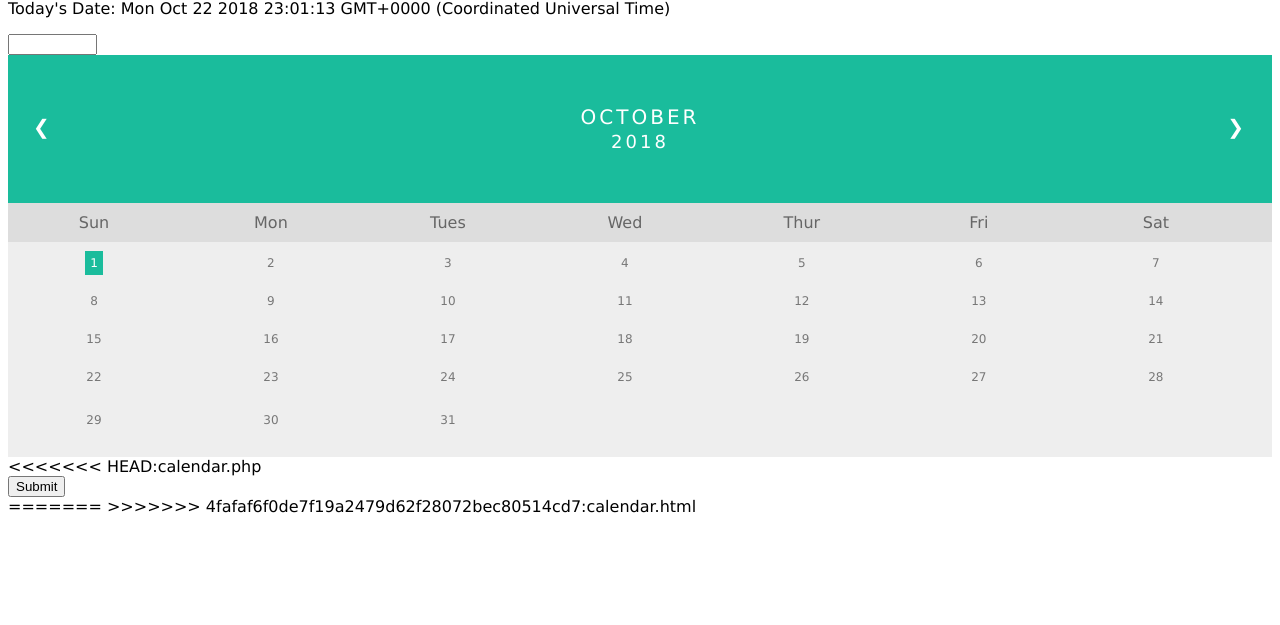
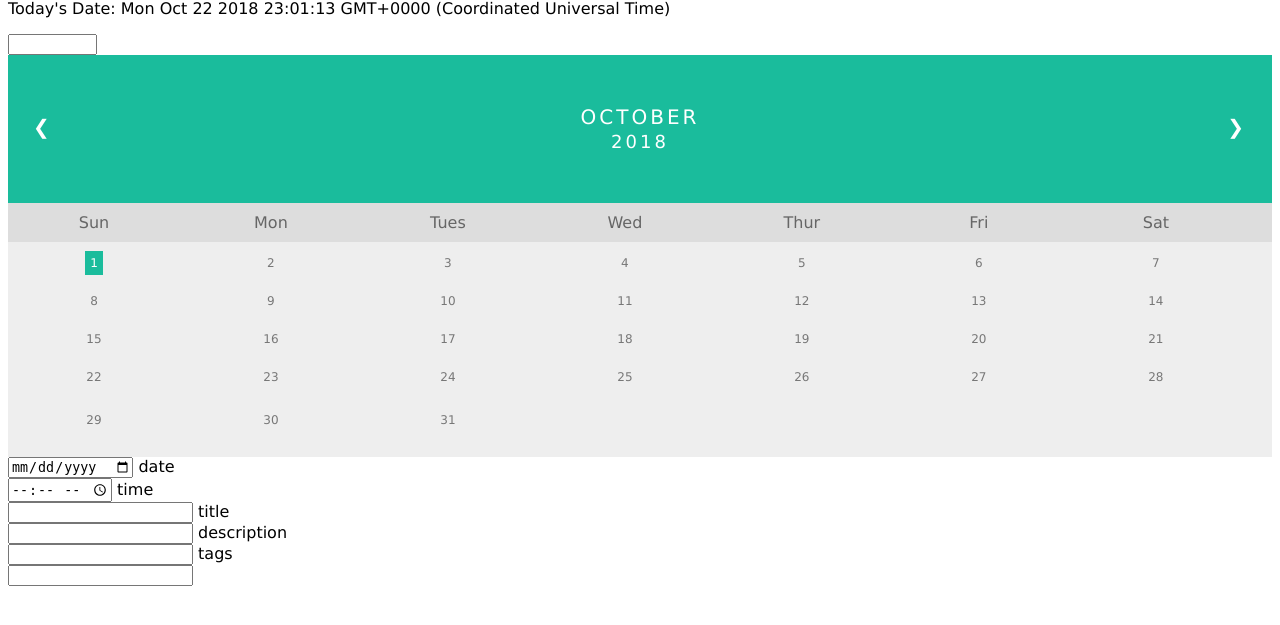
Before and after one commit to kmcnelly/Calender-App, a PHP site: page /calendar.php in a window 1280 px wide. Shown: the part 17-642 px from the top of the page. Run offline with PHP 8.4, Linux system fonts and the light colour scheme; some libraries are stand-ins or nearby versions.

Commit message:
Got event creation to work

```diff
--- a/calendar.php
+++ b/calendar.php
@@ -15,6 +15,7 @@ session_start();
 
   <!--Calendar Dates-->
   <script src="calendar.min.js"></script>
+
 </head>
 <body>
 
@@ -125,13 +126,25 @@ session_start();
 </ul>
 
 <script src="ui.js" type="text/javascript"></script>
-<<<<<<< HEAD:calendar.php
 <script src="calendar.min.js" type="text/javascript"></script>
-<form action = createsEvents.php>
-  <input type = 'submit'>
-</form>
-=======
+<script src="createEvent.js" type="text/javascript"></script>
 
->>>>>>> 4fafaf6f0de7f19a2479d62f28072bec80514cd7:calendar.html
+<script>
+function makeNewEvent(){
+  let date = document.getElementById("date").value;
+  let time = document.getElementById("time").value;
+  let title = document.getElementById("title").value;
+  let desc = document.getElementById("description").value;
+  let tags = document.getElementById("tags").value;
+  createEvent(date,time,title,desc,tags);
+}
+document.getElementById("test").addEventListener("click",makeNewEvent,false);
+</script>
+  <input type = 'date' name = 'date' id='date'> date <br>
+  <input type = 'time' name = 'time' id='time'> time <br>
+  <input type = 'text' name = 'title' id='title'> title <br>
+  <input type = 'text' name = 'description' id='description'> description <br>
+  <input type = 'text' name = 'tags' id ='tags'> tags <br>
+  <input type = 'Create New Event' id='test'>
 </body>
 </html>
--- a/createEvent.js
+++ b/createEvent.js
@@ -0,0 +1,48 @@
+function createEvent(date,time,title,desc,tags){
+    let data = new FormData();
+    data.append('date', date);
+    data.append('time', time);
+    data.append('title', title);
+    data.append('description', desc);
+    data.append('tags', tags);
+
+        if (window.XMLHttpRequest) {
+            // code for IE7+, Firefox, Chrome, Opera, Safari
+            xmlhttp = new XMLHttpRequest();
+        } else {
+            // code for IE6, IE5
+            xmlhttp = new ActiveXObject("Microsoft.XMLHTTP");
+        }
+        xmlhttp.onreadystatechange = function() {
+            if (this.readyState == 4 && this.status == 200) {
+                document.getElementById("success").innerHTML = "Successfully created new event";
+            }
+        };
+
+        xmlhttp.open("POST","createsEvents.php",false);
+        xmlhttp.send(data);
+
+
+
+}
+
+function testPhp(){
+    {
+        if (window.XMLHttpRequest) {
+            // code for IE7+, Firefox, Chrome, Opera, Safari
+            xmlhttp = new XMLHttpRequest();
+        } else {
+            // code for IE6, IE5
+            xmlhttp = new ActiveXObject("Microsoft.XMLHTTP");
+        }
+        xmlhttp.onreadystatechange = function() {
+            if (this.readyState == 4 && this.status == 200) {
+                document.getElementById("success").innerHTML = this.responseText;
+            }
+        };
+
+        xmlhttp.open("GET","createsEvents.php",false);
+        xmlhttp.send();
+
+    }
+}
--- a/creatingUser.php
+++ b/creatingUser.php
@@ -9,9 +9,9 @@
     	<br>
     	<p>Enter new username here: <input type="text" name = "user"> </p>
     	<p>Enter new password here: <input type="password" name = "password"> </p>
-    	<br>
-    	<p>*Optional. Enter email address: <input type="email" name = "email"></p>
-    	<br>
+    	<!-- <br> -->
+    	<!-- <p>*Optional. Enter email address: <input type="email" name = "email"></p>
+    	<br> -->
     	<input type="submit" value = "Create">
 	</form>
 </body>
--- a/deletingUser.php
+++ b/deletingUser.php
@@ -5,7 +5,7 @@
 </head>
 <body>
     <?php
-    require "requireDatabase3.php";
+    require "requireDatabase5.php";
 
     $username = (String) $_POST['user'];
     $password = (String) $_POST['pass'];
--- a/loggingIn.php
+++ b/loggingIn.php
@@ -5,7 +5,7 @@
     $password = (String) $_POST['pass'];
     $valid = false; #if valid is false at the end of the file, then an incorrect or no username was entered
 
-    $stmt = $mysqli->prepare("select username, password from users");
+    $stmt = $mysqli->prepare("select username, password, id from users");
     if(!$stmt){
         printf("Query Prep Failed: %s\n", $mysqli->error);
         exit;
@@ -13,7 +13,7 @@
 
     $stmt->execute();
 
-    $stmt->bind_result($user_table, $pass_table);
+    $stmt->bind_result($user_table, $pass_table, $id);
 
     while ($stmt->fetch()){ #does it match and username/pass combo?
         if (($username == $user_table) && (password_verify($password, $pass_table))){
@@ -23,7 +23,7 @@
     }
 
     if ($valid){
-        $_SESSION['username'] = $username; #stores the username until the user logs out
+        $_SESSION['id'] = $id; #stores the username until the user logs out
         $_SESSION['token'] = bin2hex(openssl_random_pseudo_bytes(32));
         // echo 'success';
         header("location: calendar.php");
--- a/wrongLogin.php
+++ b/wrongLogin.php
@@ -1,7 +1,7 @@
 <!DOCTYPE html>
 <html lang = "en">
 <head>
-    <title>ERROR: Login to News</title>
+    <title>ERROR: Login to Calendar</title>
 </head>
 <body>
     Error: Incorrect username or password entered.
```
